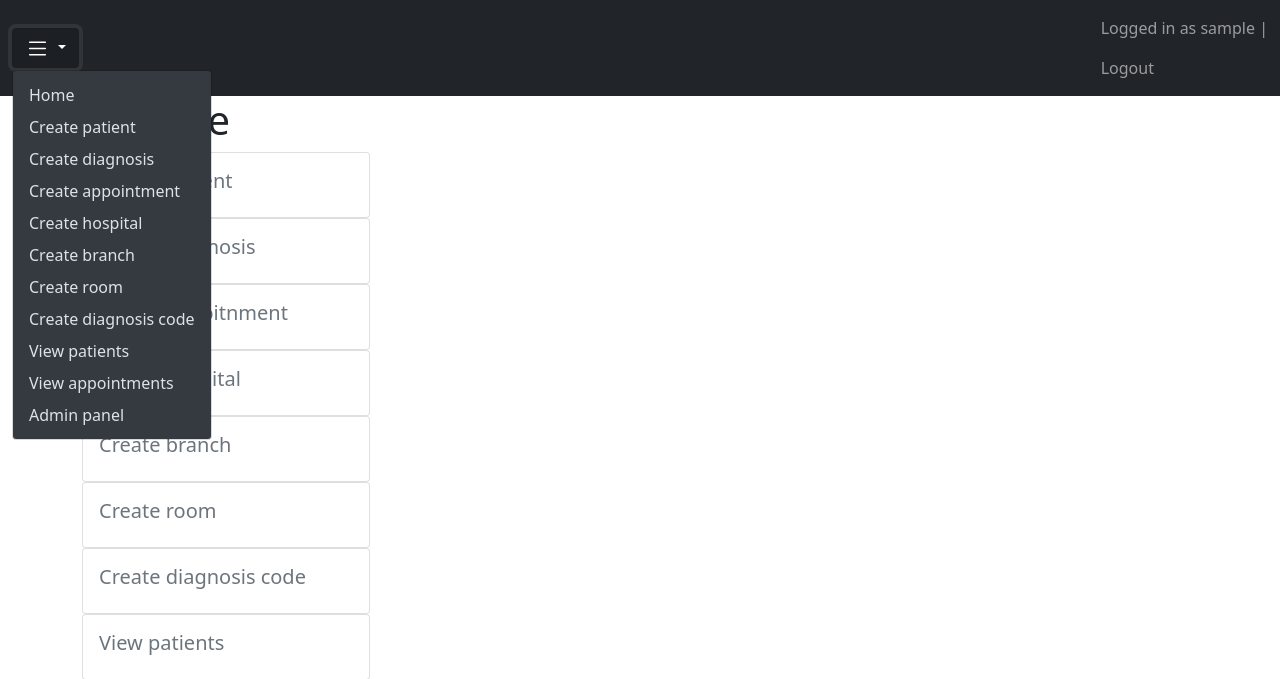
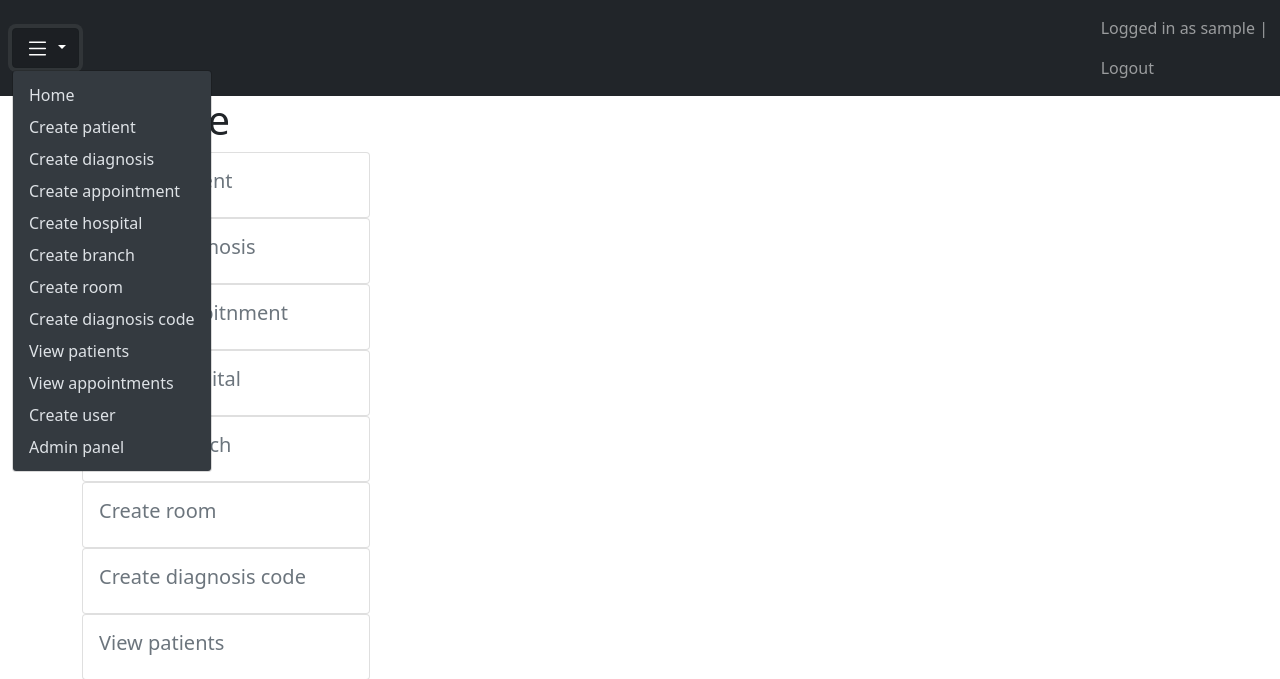
Before and after one commit to AcidSkull/projekt-medyczny, a Django app: page / in a window 1280 px wide, after a click that opens the changed part. Shown: the top 679 px of the page. Run offline with Django 4.2, Linux system fonts and the light colour scheme; the visitor is signed in with stand-in values (Sample User, id 1).

Commit message:
admin panel/create user access only for superuser

```diff
--- a/adt/main/templates/main/base.html
+++ b/adt/main/templates/main/base.html
@@ -30,6 +30,7 @@
                   <a class="dropdown-item" href="/view/patient">View patients</a>
                   <a class="dropdown-item" href="/view/appointment">View appointments</a>
                   {% if request.user.is_superuser %}
+                  <a class="dropdown-item" href="/sign_up">Create user</a>
                   <a class="dropdown-item" href="/admin">Admin panel</a>
                   {% endif %}
               </div>
--- a/adt/main/templates/main/home.html
+++ b/adt/main/templates/main/home.html
@@ -84,6 +84,7 @@
             </div>
         </a>
     </div>
+    {% if request.user.is_superuser %}
     <div>
         <a href="/sign_up" class="text-decoration-none link-secondary">
             <div class="card" style="width: 18rem;">
@@ -93,8 +94,7 @@
             </div>
         </a>
     </div>
-    {% if request.user.is_superuser %}
-        <div>
+    <div>
         <a href="/admin" class="text-decoration-none link-secondary">
             <div class="card" style="width: 18rem;">
               <div class="card-body">
```
